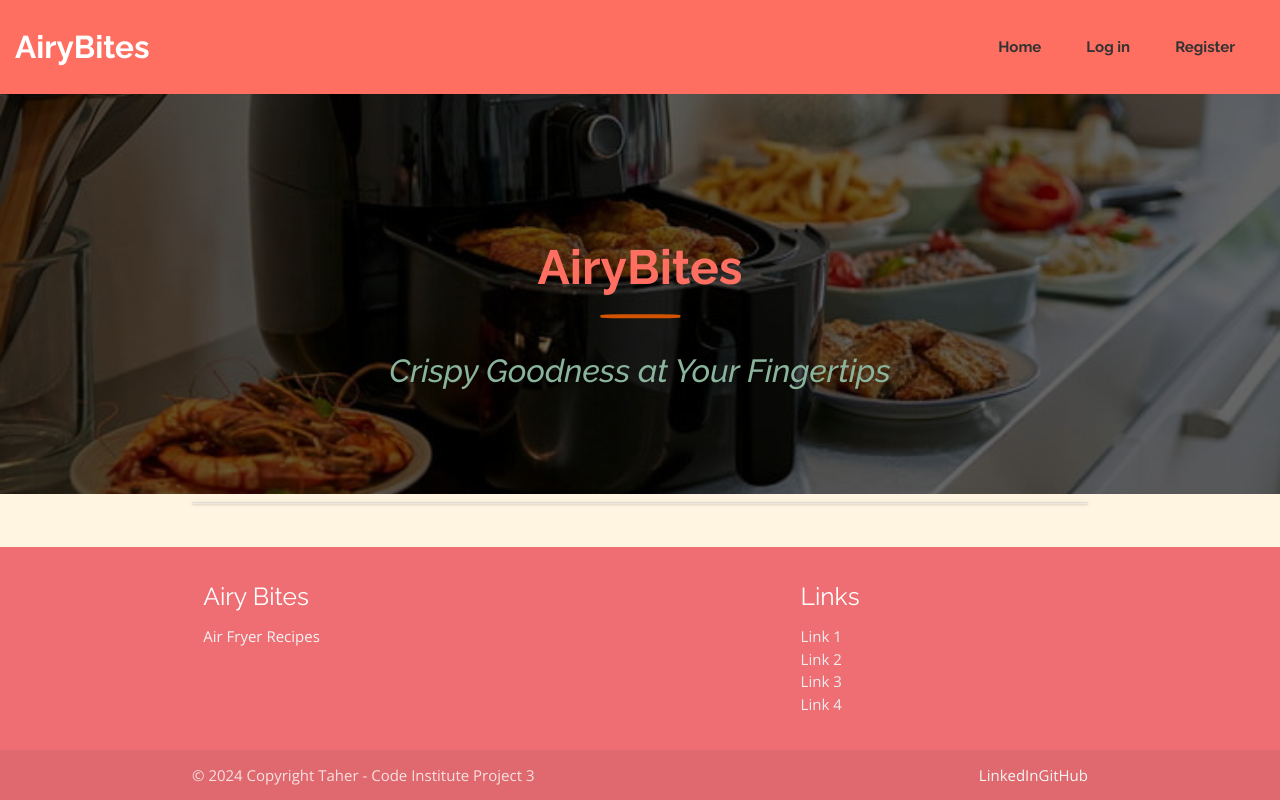
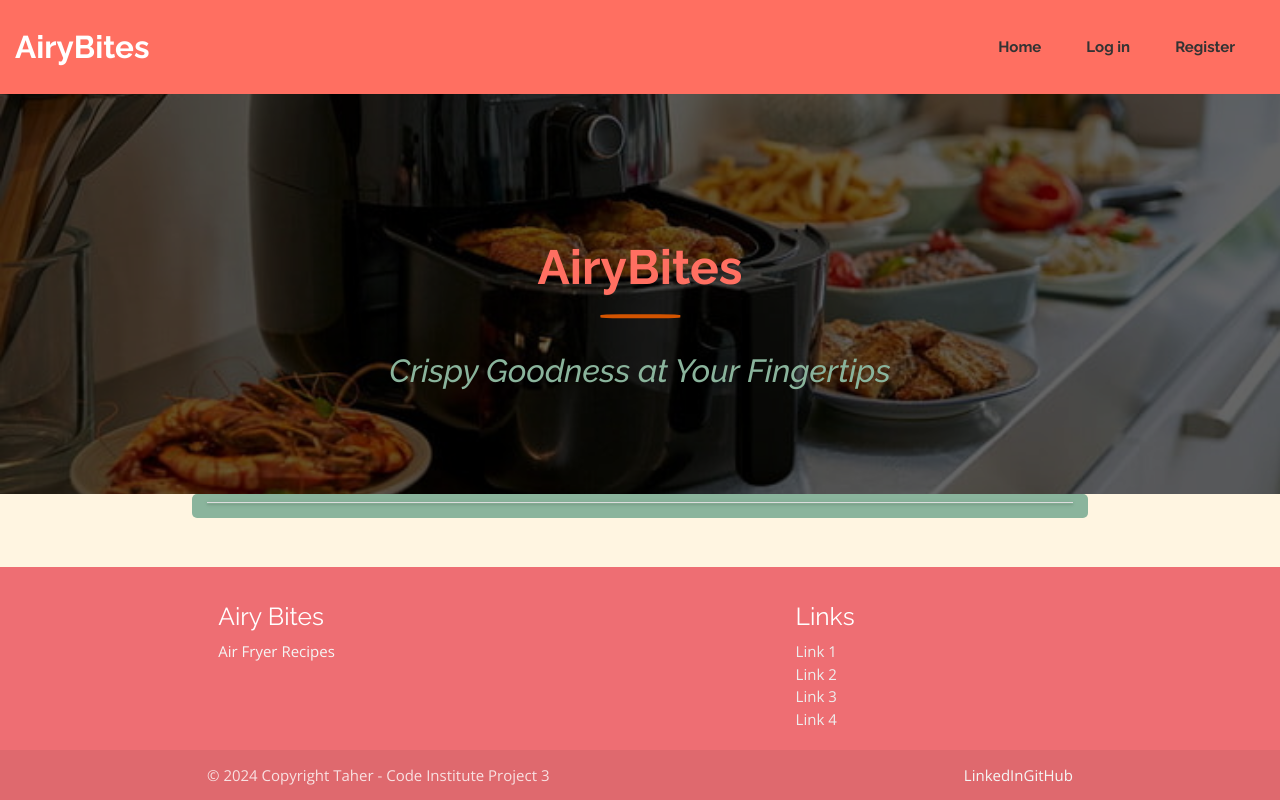
Before and after one commit to TaherCCG/airybitesrecipes, a Flask app: page / in a window 1280 px wide. Run offline with Flask 3, Linux system fonts and the light colour scheme; data that the repository does not hold is empty; some libraries are stand-ins or nearby versions.

Commit message:
Style: adjust styling to add border-box

```diff
--- a/static/css/style.css
+++ b/static/css/style.css
@@ -1,4 +1,4 @@
-/*  Root Styling */
+/* Root Styling */
 :root {
     /* Colours */
     --primary-colour: #FF6F61;
@@ -18,6 +18,12 @@
     --font-size-xlarge: 24px;
 }
 
+* {
+    box-sizing: border-box;
+    margin: 0;
+    padding: 0;
+}
+
 body {
     font-family: var(--secondary-font);
     background-color: var(--neutral-colour);
@@ -25,10 +31,12 @@ body {
     display: flex;
     min-height: 100vh;
     flex-direction: column;
+    overflow-x: hidden;
 }
 
 main {
     flex: 1 0 auto;
+    width: 100%;
 }
 
 h1,
@@ -53,7 +61,7 @@ a:hover {
 /* Buttons */
 .button-primary {
     background-color: var(--primary-colour);
-    color: var(--neutral-colour);
+    color: var (--neutral-colour);
     font-family: var(--primary-font);
     font-weight: bold;
 }
@@ -94,7 +102,6 @@ a:hover {
     align-items: center;
 }
 
-
 .header,
 .footer {
     background-color: var(--dark-colour);
@@ -106,7 +113,7 @@ a:hover {
     background-color: var(--neutral-colour);
     border: 1px solid var(--secondary-colour);
     border-radius: 5px;
-    color: var(--dark-colour);
+    color: var (--dark-colour);
 }
 
 .card-title {
@@ -133,11 +140,17 @@ a:hover {
 .container {
     background-color: var(--secondary-colour);
     border-radius: 5px;
+    overflow-x: hidden;
+    padding: 0 15px;
+    box-sizing: border-box;
 }
+
 /* Nav Styling */
 nav {
     background-color: var(--primary-colour);
     padding: 1em;
+    width: 100%;
+    overflow-x: hidden;
 }
 
 nav ul {
@@ -145,6 +158,7 @@ nav ul {
     margin: 0;
     padding: 0;
     display: flex;
+    flex-wrap: wrap;
 }
 
 nav ul li {
@@ -273,7 +287,7 @@ nav ul li a:hover {
 /* Admin main content starts below the admin navbar */
 .admin-nav {
     background-color: var(--secondary-colour);
-    color:var(--accent-colour)
+    color: var(--accent-colour)
 }
 
 .admin-main-content {
@@ -281,7 +295,7 @@ nav ul li a:hover {
 }
 
 .nav-link a:hover {
-    color:var(--accent-colour)
+    color: var(--accent-colour)
 }
 
 fieldset {
```
